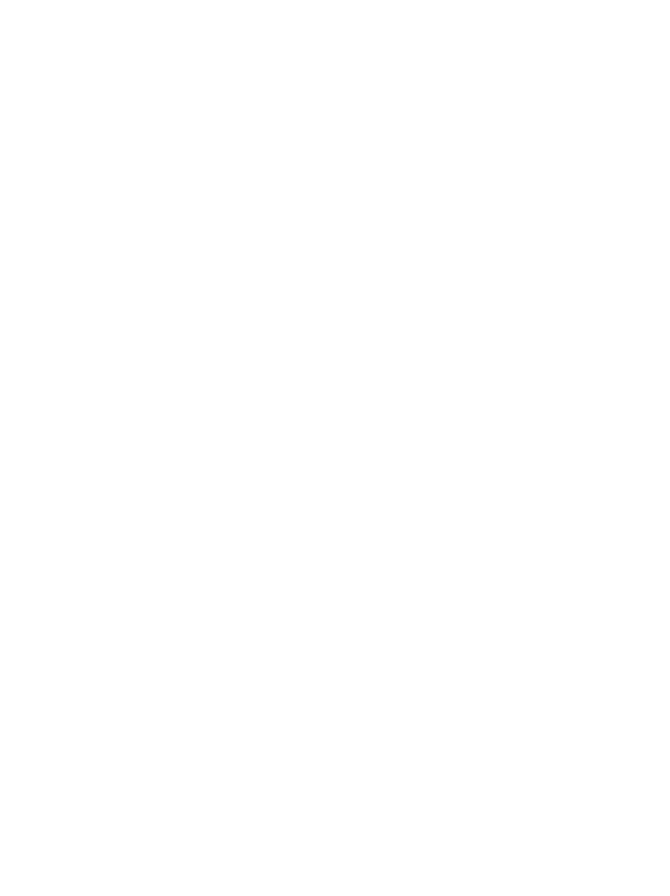
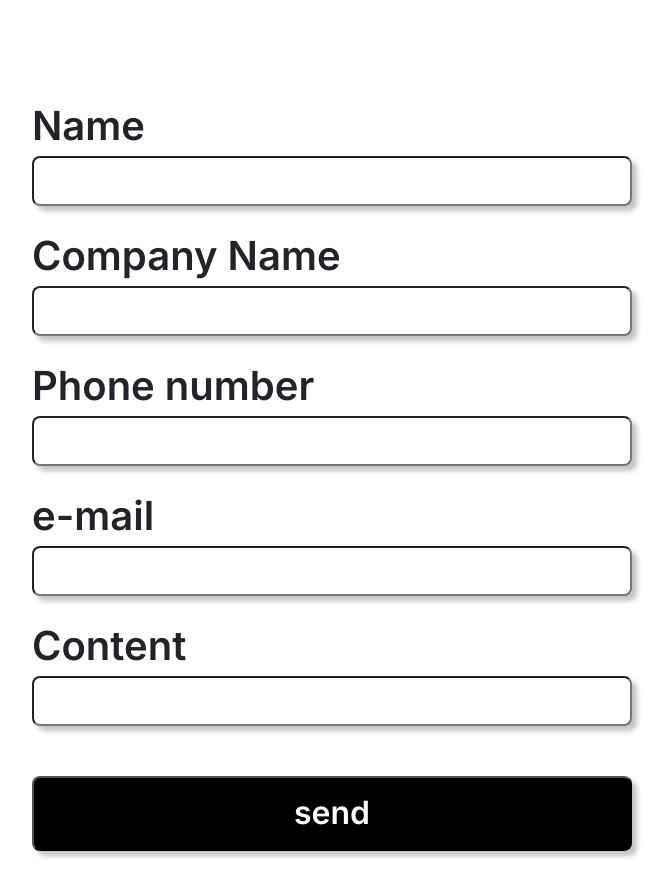
Before and after one commit to Shoya-Adachi/my_profile, a Next.js app: page /top in a window 1280 px wide. Shown: the part 3312-4208 px from the top of the page, without its empty margins (308-978 px from the left). Before the commit the page ends 3358 px from the top, so only its background shows below. Built offline with nearby package versions, Linux system fonts and the light colour scheme.

Commit message:
add: CONTACTエリアの完成（仮）

```diff
--- a/package.json
+++ b/package.json
@@ -13,7 +13,8 @@
     "next": "14.2.5",
     "react": "^18",
     "react-bootstrap": "^2.10.4",
-    "react-dom": "^18"
+    "react-dom": "^18",
+    "react-hook-form": "^7.52.1"
   },
   "devDependencies": {
     "@types/node": "^20",
--- a/src/app/top/page.tsx
+++ b/src/app/top/page.tsx
@@ -5,6 +5,7 @@ import "bootstrap/dist/css/bootstrap.min.css"; // BootstrapのCSSをインポー
 import "../globals.css";
 import "./top.css";
 import WorkCard from "../components/card";
+import { useForm } from "react-hook-form";
 
 const cards = [
   { title: "未定1", content: "今作成中です", url: "card_image.png" },
@@ -13,6 +14,10 @@ const cards = [
 ];
 
 export default function Page() {
+  const { register, handleSubmit } = useForm();
+
+  const onSubmit = (data: any) => console.log(data);
+
   return (
     <>
       <section className="header-area">
@@ -56,6 +61,47 @@ export default function Page() {
       </section>
       <section className="contact-area">
         <div className="section-title">CONTACT</div>
+        <div className="form-content">
+          <form className="form-group" onSubmit={handleSubmit(onSubmit)}>
+            <div>
+              <div className="form-label">Name</div>
+              <input className="form-field" id="name" {...register("name")} />
+            </div>
+            <div>
+              <div className="form-label">Company Name</div>
+              <input
+                className="form-field"
+                id="companyName"
+                {...register("comanyName")}
+              />
+            </div>
+            <div>
+              <div className="form-label">Phone number</div>
+              <input
+                className="form-field"
+                id="phoneNumber"
+                {...register("phoneNumber")}
+              />
+            </div>
+            <div>
+              <div className="form-label">e-mail</div>
+              <input
+                className="form-field"
+                id="e-mail"
+                {...register("e-mail")}
+              />
+            </div>
+            <div>
+              <div className="form-label">Content</div>
+              <input
+                className="form-field"
+                id="content"
+                {...register("content")}
+              />
+            </div>
+            <button className="form-button" type="submit">send</button>
+          </form>
+        </div>
       </section>
     </>
   );
--- a/src/app/top/top.css
+++ b/src/app/top/top.css
@@ -68,3 +68,39 @@
 .contact-area {
   margin-top: 300px;
 }
+
+.form-content {
+  display: flex;
+  justify-content: center;
+  margin: 50px 0px 300px;
+}
+
+.form-label {
+  font-weight: 600;
+  font-size: 40px;
+  margin-bottom: 0;
+}
+
+.form-field {
+  border-radius: 0.5rem;
+  width: 600px;
+  height: 50px;
+  box-shadow: 5px 5px 5px rgb(60, 60, 60, 0.3);
+}
+
+.form-group {
+  display: flex;
+  flex-direction: column;
+  row-gap: 20px;
+}
+
+.form-button {
+  background-color: black;
+  color: white;
+  font-size: 32px;
+  font-weight: 600;
+  height: 75px;
+  margin-top: 30px;
+  box-shadow: 5px 5px 5px rgb(60, 60, 60, 0.3);
+  border-radius: 0.5rem;
+}
```
Also changed, not shown: 1 other file (tests, documents, lock files or other folders).
